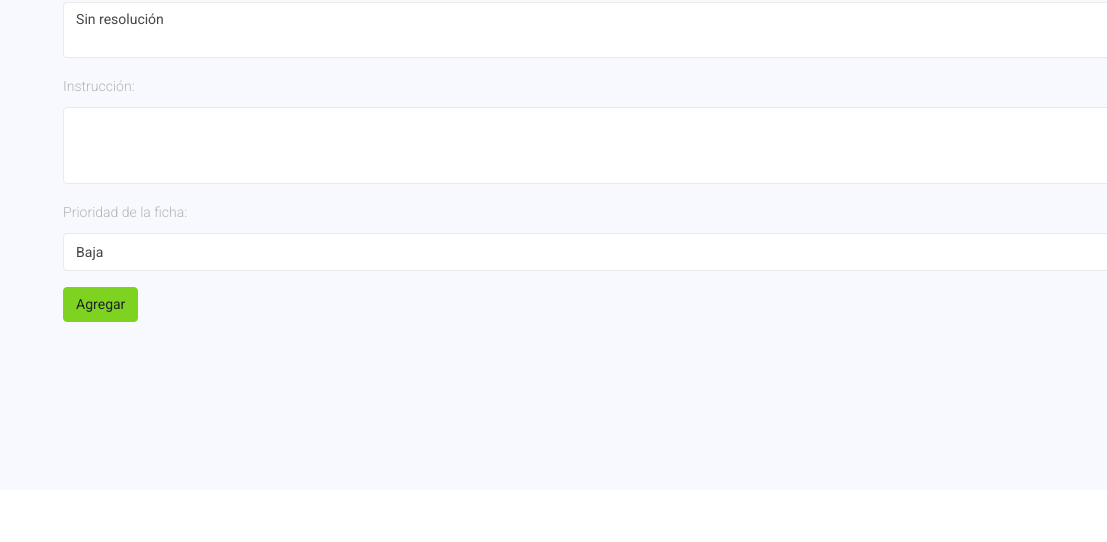
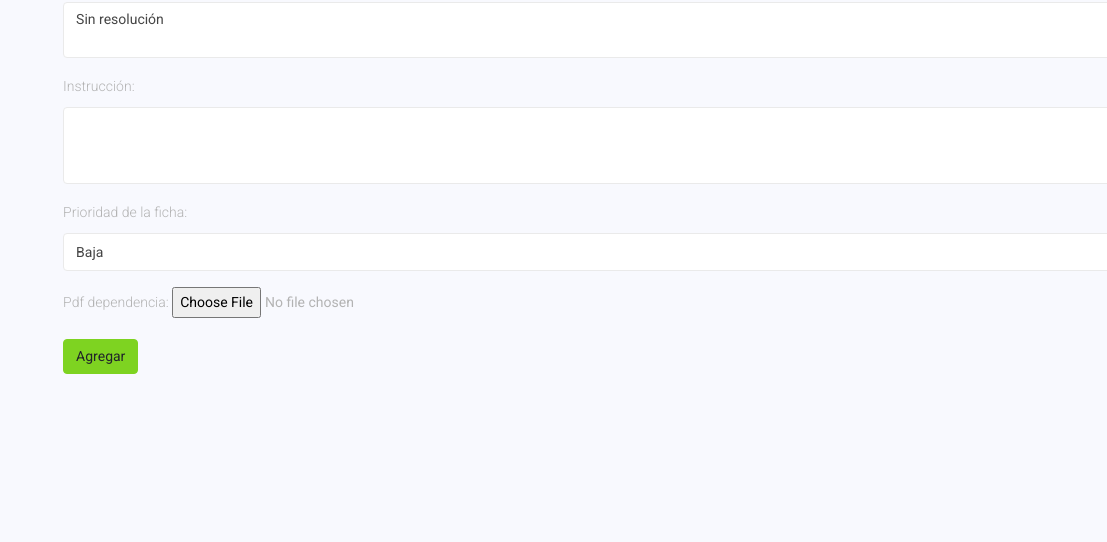
Before and after one commit to Felipe322/SCSC, a Django app: page /fichas/crear in a window 1600 px wide; the page is wider, and only the part inside the window is pictured. Shown: the part 820-1362 px from the top of that part, without its empty margins (493-1600 px from the left). Before the commit the page ends 1142 px from the top of that part, so only its background shows below. Run offline with Django 3.2, Linux system fonts and the light colour scheme; the visitor is signed in with stand-in values (Sample User, id 1); data comes from the database, SQL or seed files in the repository; data that the repository does not hold is empty; some libraries are stand-ins or nearby versions; some web fonts are replaced.

Commit message:
Agrega upload PDF en ficha

```diff
--- a/correspondencia/SCSC/settings.py
+++ b/correspondencia/SCSC/settings.py
@@ -106,7 +106,8 @@ STATIC_URL = '/static/'
 STATICFILES_DIRS = (
     os.path.join(BASE_DIR, 'static/'),
 )
-MEDIA_ROOT = os.path.join(BASE_DIR, 'static/images')
+MEDIA_URL = "/media/"
+MEDIA_ROOT = os.path.join(BASE_DIR, 'media')
 
 
 # Default primary key field type
--- a/correspondencia/SCSC/urls.py
+++ b/correspondencia/SCSC/urls.py
@@ -3,6 +3,8 @@ from django.urls import path, include
 from django.contrib.auth.views import LogoutView
 from usuarios.views import Login
 from ficha.views import home, correspondencia, pdf_correspondencia
+from django.conf.urls.static import static
+from django.conf import settings
 
 urlpatterns = [
     path('admin/', admin.site.urls),
@@ -16,3 +18,5 @@ urlpatterns = [
     path('correspondencia/pdf', pdf_correspondencia, name="pdf_correspondencia"),
     path('usuarios/', include('usuarios.urls')),
 ]
+
+urlpatterns += static(settings.MEDIA_URL, document_root=settings.MEDIA_ROOT)
--- a/correspondencia/ficha/forms.py
+++ b/correspondencia/ficha/forms.py
@@ -12,7 +12,7 @@ class FichaForm(forms.ModelForm):
         dependencia = forms.ModelMultipleChoiceField(queryset=Dependencia.objects.all(), required=True, widget=forms.CheckboxSelectMultiple)
         area_turnada = forms.ModelMultipleChoiceField(queryset=Area.objects.all(), required=True, widget=forms.CheckboxSelectMultiple)
 
-        fields = ['id_ficha','fecha', 'num_documento', 'fecha_documento', 'dependencia','nombre_firma', 'asunto', 'area_turnada','resolucion','instruccion', 'prioridad']
+        fields = ['id_ficha', 'fecha', 'num_documento', 'fecha_documento', 'dependencia','nombre_firma', 'asunto', 'area_turnada','resolucion', 'instruccion', 'prioridad', 'pdf_dependencia']
 
         widgets = {
             'id_ficha' : forms.TextInput(attrs={'class':'form-control'}),
@@ -27,6 +27,7 @@ class FichaForm(forms.ModelForm):
             'prioridad' : forms.Select(attrs={'class':'form-control'}),
             'resolucion' : forms.Textarea(attrs={'class':'form-control','rows': 2, 'readonly':'readonly'}),
             # 'fecha_recibido' : forms.Textarea(attrs={'class':'form-control','rows': 2}),
+            # 'pdf_dependencia': forms.FileField()
         }
 
 class FichaUserForm(forms.ModelForm):
@@ -39,7 +40,7 @@ class FichaUserForm(forms.ModelForm):
         dependencia = forms.ModelMultipleChoiceField(queryset=Dependencia.objects.all(), required=True, widget=forms.CheckboxSelectMultiple)
         area_turnada = forms.ModelMultipleChoiceField(queryset=Area.objects.all(), required=True, widget=forms.CheckboxSelectMultiple)
 
-        fields = ['id_ficha','fecha', 'num_documento', 'fecha_documento', 'dependencia','nombre_firma', 'asunto', 'area_turnada','resolucion','instruccion', 'prioridad', 'fecha_recibido']
+        fields = ['id_ficha','fecha', 'num_documento', 'fecha_documento', 'dependencia','nombre_firma', 'asunto', 'area_turnada','resolucion','instruccion', 'prioridad', 'fecha_recibido', 'pdf_dependencia']
 
         widgets = {
             'id_ficha' : forms.TextInput(attrs={'class':'form-control', 'readonly':'readonly'}),
--- a/correspondencia/ficha/models.py
+++ b/correspondencia/ficha/models.py
@@ -22,6 +22,7 @@ class Ficha(models.Model):
     resolucion = models.TextField(max_length=800, verbose_name="Resolución", default="Sin resolución")
     fecha_recibido = models.DateField(default=datetime.now, verbose_name="Fecha y Firma de quién recibe")
     estatus = models.BooleanField(default=False, verbose_name="Estátus")
+    pdf_dependencia = models.FileField(upload_to='pdfs/')
 
     def __str__(self):
         return self.num_documento
--- a/correspondencia/ficha/templates/ficha/crear_ficha.html
+++ b/correspondencia/ficha/templates/ficha/crear_ficha.html
@@ -10,7 +10,7 @@
     <div style='
         padding-left: 1%; padding-right: 1%; padding-top: 2%; padding-bottom: 5%;
         column-count: 1; '>
-    <form method="post">
+    <form method="post" enctype="multipart/form-data">
         {% csrf_token %}
         {{ form.as_p}}
         <!-- {% if form.errors %}
```
